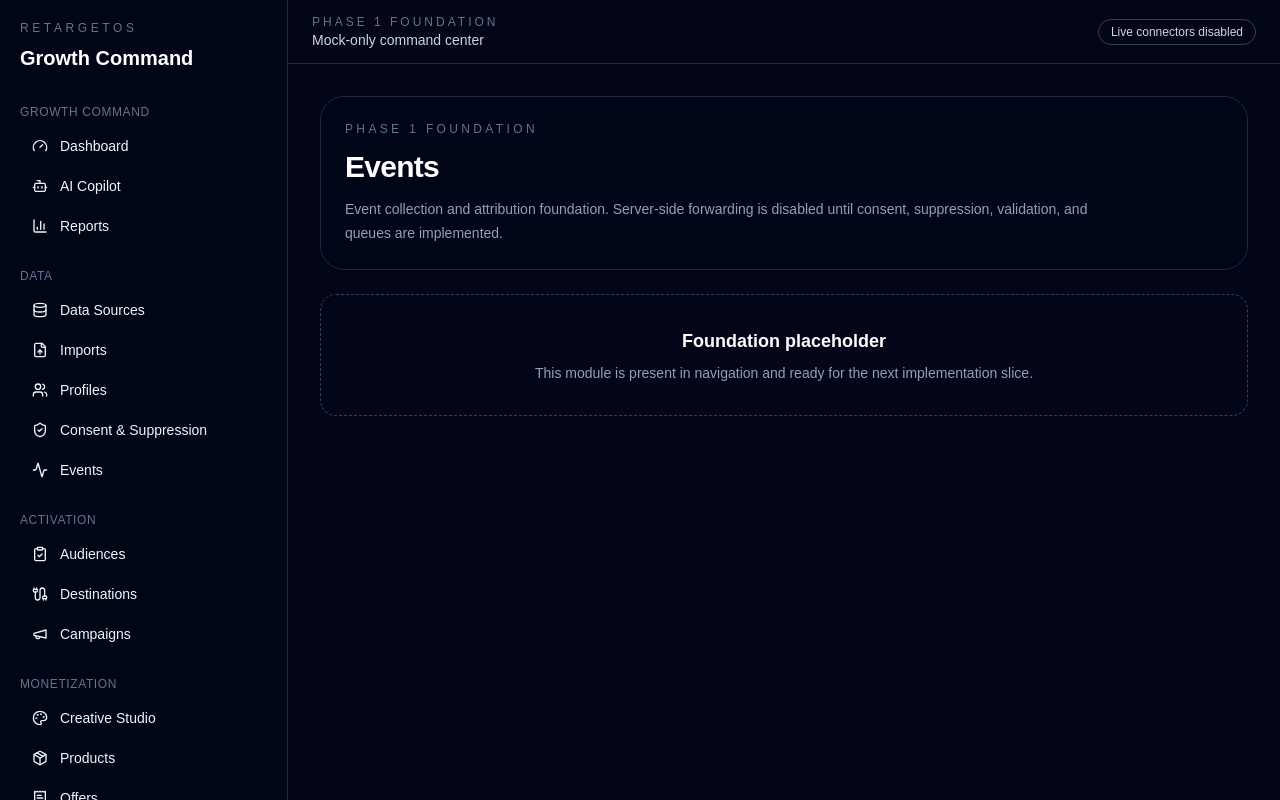
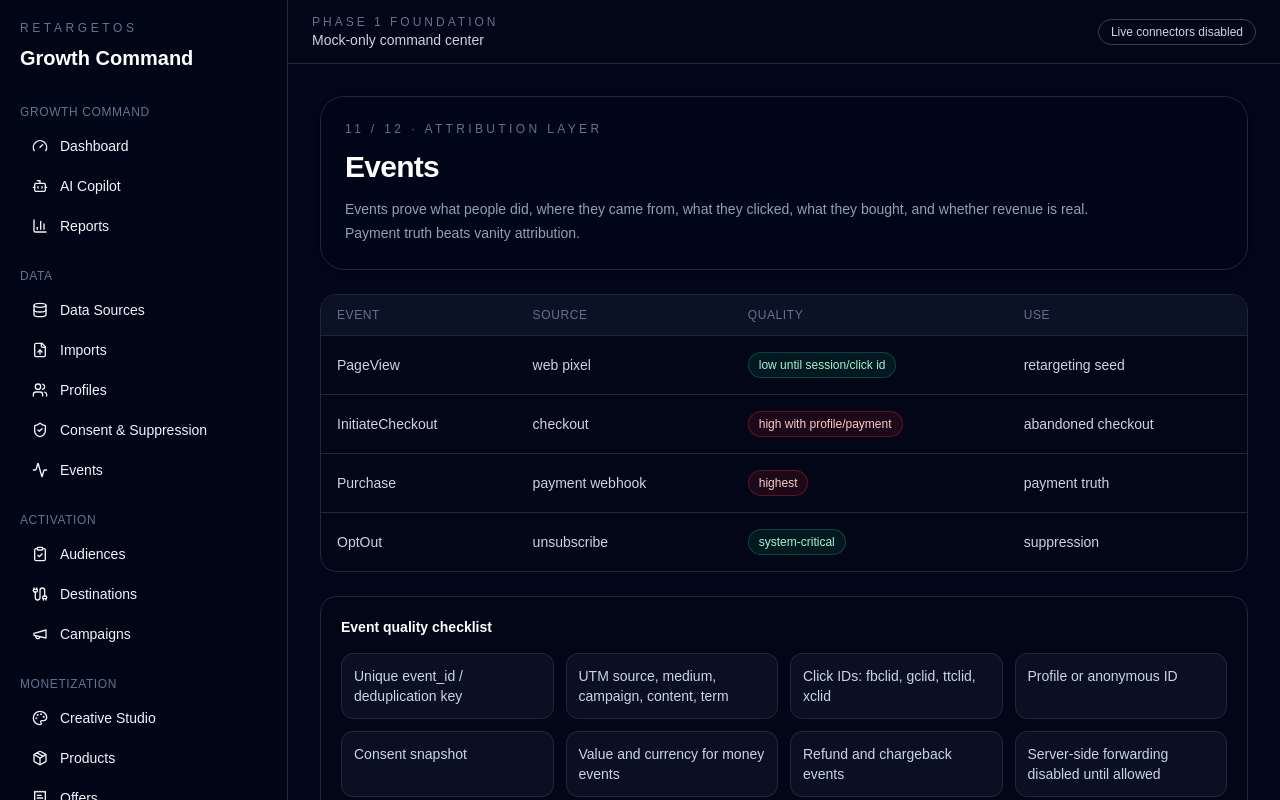
Before and after one commit to besfeng23/RetargetOS, a Next.js app: page /events in a window 1280 px wide. Shown: the top 800 px of the page. Built offline with nearby package versions, Linux system fonts and the light colour scheme.

Commit message:
Build events MVP page

```diff
--- a/src/app/events/page.tsx
+++ b/src/app/events/page.tsx
@@ -1,10 +1,43 @@
+import { ApiEndpointPanel } from "@/components/api-endpoint-panel";
 import { AppShell } from "@/components/app-shell";
 import { ModulePage } from "@/components/module-page";
+import { OpsTable } from "@/components/ops-table";
+import { endpointActions, eventRows } from "@/lib/mock-data";
+
+const trackingChecks = [
+  "Unique event_id / deduplication key",
+  "UTM source, medium, campaign, content, term",
+  "Click IDs: fbclid, gclid, ttclid, xclid",
+  "Profile or anonymous ID",
+  "Consent snapshot",
+  "Value and currency for money events",
+  "Refund and chargeback events",
+  "Server-side forwarding disabled until allowed",
+];
 
 export default function EventsPage() {
   return (
     <AppShell>
-      <ModulePage title="Events" description="Event collection and attribution foundation. Server-side forwarding is disabled until consent, suppression, validation, and queues are implemented." />
+      <ModulePage
+        title="Events"
+        eyebrow="11 / 12 · Attribution layer"
+        description="Events prove what people did, where they came from, what they clicked, what they bought, and whether revenue is real. Payment truth beats vanity attribution."
+      >
+        <OpsTable rows={eventRows} />
+
+        <div className="rounded-2xl border border-slate-800 bg-slate-950/70 p-5">
+          <p className="text-sm font-semibold text-white">Event quality checklist</p>
+          <div className="mt-4 grid gap-3 md:grid-cols-2 xl:grid-cols-4">
+            {trackingChecks.map((check) => (
+              <div key={check} className="rounded-xl border border-slate-800 bg-slate-900/60 p-3 text-sm text-slate-300">
+                {check}
+              </div>
+            ))}
+          </div>
+        </div>
+
+        <ApiEndpointPanel actions={endpointActions.events} />
+      </ModulePage>
     </AppShell>
   );
 }
```
